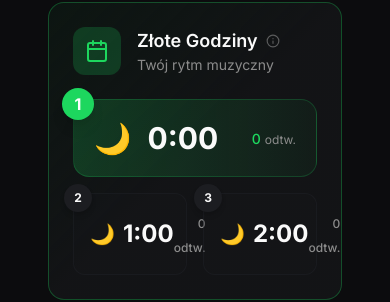
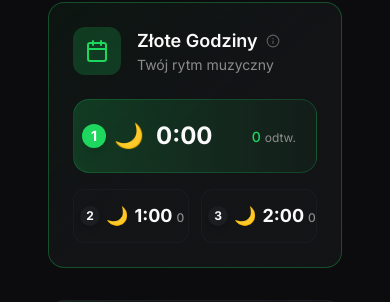
Before and after one commit to izimen/spotistats, a React (Vite) app in the folder frontend/: page /history in a window 390 px wide. Shown: the part 1552-1854 px from the top of the page. Built offline with nearby package versions, Linux system fonts and the light colour scheme; no server answers; the HTML template or start-up script is replaced by a standard one.

Commit message:
fix: mobile UI improvements for chart labels and golden hours badges

```diff
--- a/frontend/src/components/ListeningChart.tsx
+++ b/frontend/src/components/ListeningChart.tsx
@@ -51,17 +51,31 @@ const ListeningChart = () => {
   const { data: chartData, isLoading } = useListeningChart(7);
   const syncMutation = useSyncListeningHistory();
 
+  // Shorten day names for chart display
+  const shortenDayName = (day: string): string => {
+    const shortNames: Record<string, string> = {
+      'Poniedziałek': 'Pn',
+      'Wtorek': 'Wt',
+      'Środa': 'Śr',
+      'Czwartek': 'Cz',
+      'Piątek': 'Pt',
+      'Sobota': 'Sb',
+      'Niedziela': 'Nd',
+    };
+    return shortNames[day] || day;
+  };
+
   const data = chartData?.days?.map(d => ({
-    day: d.day,
+    day: shortenDayName(d.day),
     hours: d.count,
   })) || [
-      { day: 'Pon', hours: 0 },
+      { day: 'Pn', hours: 0 },
       { day: 'Wt', hours: 0 },
       { day: 'Śr', hours: 0 },
-      { day: 'Czw', hours: 0 },
+      { day: 'Cz', hours: 0 },
       { day: 'Pt', hours: 0 },
-      { day: 'Sob', hours: 0 },
-      { day: 'Ndz', hours: 0 },
+      { day: 'Sb', hours: 0 },
+      { day: 'Nd', hours: 0 },
     ];
 
   const totalTracks = data.reduce((sum, d) => sum + d.hours, 0);
--- a/frontend/src/pages/History.tsx
+++ b/frontend/src/pages/History.tsx
@@ -501,15 +501,15 @@ const History = () => {
                 <>
                   {/* #1 Card - Green Gradient */}
                   {top1 && (
-                    <div className="relative w-full rounded-2xl bg-gradient-to-r from-primary/20 to-primary/5 border border-primary/20 p-5 overflow-visible">
-                      <div className="absolute -left-3 -top-3 w-8 h-8 rounded-full bg-primary text-primary-foreground flex items-center justify-center font-bold text-base shadow-lg z-10">
+                    <div className="relative w-full rounded-2xl bg-gradient-to-r from-primary/20 to-primary/5 border border-primary/20 p-5 pl-10">
+                      <div className="absolute left-2 top-1/2 -translate-y-1/2 w-6 h-6 rounded-full bg-primary text-primary-foreground flex items-center justify-center font-bold text-sm shadow-lg">
                         1
                       </div>
 
                       <div className="flex items-center justify-between">
-                        <div className="flex items-center gap-4">
-                          <span className="text-3xl">{getTimeIcon(top1.hour)}</span>
-                          <span className="text-3xl font-bold text-foreground">{top1.hour}:00</span>
+                        <div className="flex items-center gap-3">
+                          <span className="text-2xl">{getTimeIcon(top1.hour)}</span>
+                          <span className="text-2xl font-bold text-foreground">{top1.hour}:00</span>
                         </div>
                         <div className="text-right">
                           <span className="text-sm font-medium text-primary">{top1.count}</span>
@@ -520,20 +520,20 @@ const History = () => {
                   )}
 
                   {/* #2 & #3 Cards */}
-                  <div className="grid grid-cols-2 gap-4">
+                  <div className="grid grid-cols-2 gap-3">
                     {rest.map((item, i) => (
-                      <div key={item.hour} className="relative rounded-xl bg-secondary/20 border border-border/30 p-4">
-                        <div className="absolute -left-2.5 -top-2.5 w-7 h-7 rounded-full bg-secondary text-foreground flex items-center justify-center font-bold text-xs shadow-md z-10">
+                      <div key={item.hour} className="relative rounded-xl bg-secondary/20 border border-border/30 p-3 pl-8">
+                        <div className="absolute left-1.5 top-1/2 -translate-y-1/2 w-5 h-5 rounded-full bg-secondary text-foreground flex items-center justify-center font-bold text-xs shadow-md">
                           {i + 2}
                         </div>
 
-                        <div className="flex items-center justify-between">
-                          <div className="flex items-center gap-2">
-                            <span className="text-xl">{getTimeIcon(item.hour)}</span>
-                            <span className="text-2xl font-bold text-foreground">{item.hour}:00</span>
+                        <div className="flex items-center justify-between gap-1">
+                          <div className="flex items-center gap-1.5">
+                            <span className="text-lg">{getTimeIcon(item.hour)}</span>
+                            <span className="text-lg font-bold text-foreground">{item.hour}:00</span>
                           </div>
-                          <div className="text-right">
-                            <span className="text-xs font-medium text-muted-foreground">{item.count} odtw.</span>
+                          <div className="text-right shrink-0">
+                            <span className="text-xs font-medium text-muted-foreground">{item.count}</span>
                           </div>
                         </div>
                       </div>
```
